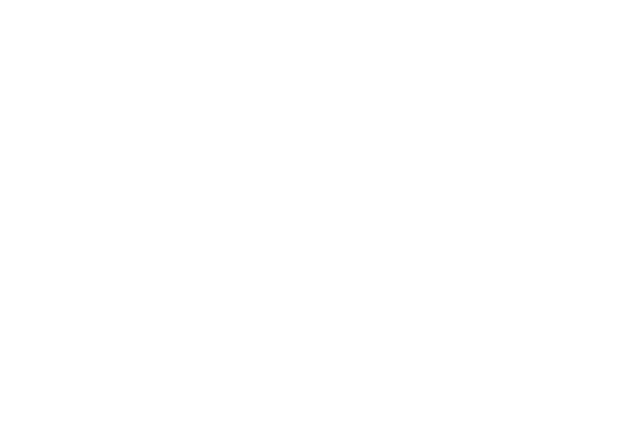
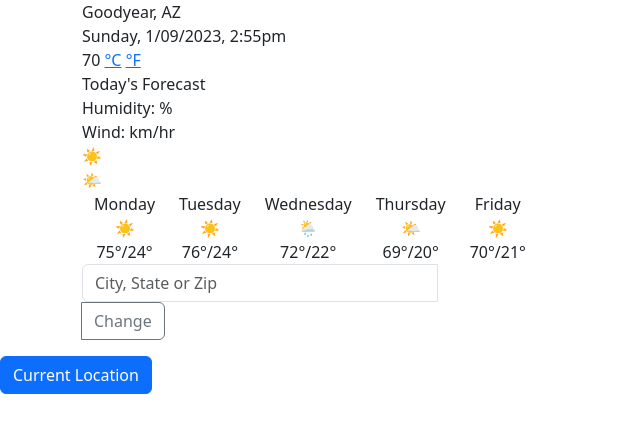
Before and after one commit to annielayton/my-awesome-project, a plain HTML site: page index.html in a window 1280 px wide. Shown: the whole page, without its empty margins (0-640 px from the left). Drawn offline with nearby package versions, Linux system fonts and the light colour scheme.

Commit message:
Added project html

```diff
--- a/index.html
+++ b/index.html
@@ -5,11 +5,109 @@
   <meta charset="UTF-8">
   <meta http-equiv="X-UA-Compatible" content="IE=edge">
   <meta name="viewport" content="width=device-width, initial-scale=1.0">
+  <link rel="stylesheet" href="src/styles.css">
+  <link href="https://cdn.jsdelivr.net/npm/bootstrap@5.3.0-alpha1/dist/css/bootstrap.min.css" rel="stylesheet"
+    integrity="sha384-GLhlTQ8iRABdZLl6O3oVMWSktQOp6b7In1Zl3/Jr59b6EGGoI1aFkw7cmDA6j6gD" crossorigin="anonymous">
+  <script src="https://unpkg.com/axios/dist/axios.min.js"></script>
   <title>Document</title>
 </head>
 
 <body>
 
+  <div class="container">
+    <div class="currentcity">
+      Goodyear, AZ
+    </div>
+    <div class="date">
+      Sunday, 1/09/2023, 2:55pm
+    </div>
+
+    <div class="currenttemp">
+      <span class="changingtemp" id="changingtemp">70</span>
+      <span class="units">
+        <a href "#" id="celcius-link">°C</a>
+        <a href "#" id="farinheit-link">°F</a>
+      </span>
+
+    </div>
+    <div class="today">
+      Today's Forecast
+    </div>
+    <div class="future">
+      Humidity: <span id="humidity"></span>%
+      <br>
+      Wind: <span id="wind"></span>km/hr
+    </div>
+    <div class="currenticon">
+      ☀️
+    </div>
+    <div class="futureicon">
+      🌤
+    </div>
+
+    <div class="futureforecast">
+      <div class="container text-center">
+        <div class="row row-cols-auto">
+          <div class="col">
+            Monday
+            <br>
+            <div class="emoji">☀️</div>
+
+            <div class="temperatures">75°/24°</div>
+          </div>
+          <div class="col">
+            Tuesday
+            <br>
+            <div class="emoji">☀️</div>
+
+            <div class="temperatures">76°/24°</div>
+          </div>
+
+          <div class="col">
+            Wednesday
+            <br>
+            <div class="emoji">🌦</div>
+
+            72°/22°
+          </div>
+          <div class="col">
+            Thursday
+            <br>
+            <div class="emoji">🌤</div>
+            <div class="temperatures">69°/20°</div>
+          </div>
+          <div class="col">
+            Friday
+            <br>
+            <div class="emoji">☀️</div>
+
+            <div class="temperatures">70°/21°</div>
+          </div>
+
+        </div>
+      </div>
+    </div>
+    <div class="container text-center"></div>
+    <div class="row">
+      <div class="col-4">
+        <div class="button">
+          <div class="input-group mb-3">
+            <input type="text" class="form-control w-100" placeholder="City, State or Zip"
+              aria-label="City, State or Zip" aria-describedby="button-addon2" id="searchCity">
+
+            <button class="btn btn-outline-secondary" type="button" id="button-addon2">Change</button>
+          </div>
+        </div>
+      </div>
+    </div>
+  </div>
+  <div class="currentlocation">
+    <button type="button" class="btn btn-primary" id="currentlocation">Current Location</button>
+  </div>
+
+  </div>
+  <script src="src/app.js"></script>
+
 </body>
 
 </html>
```
